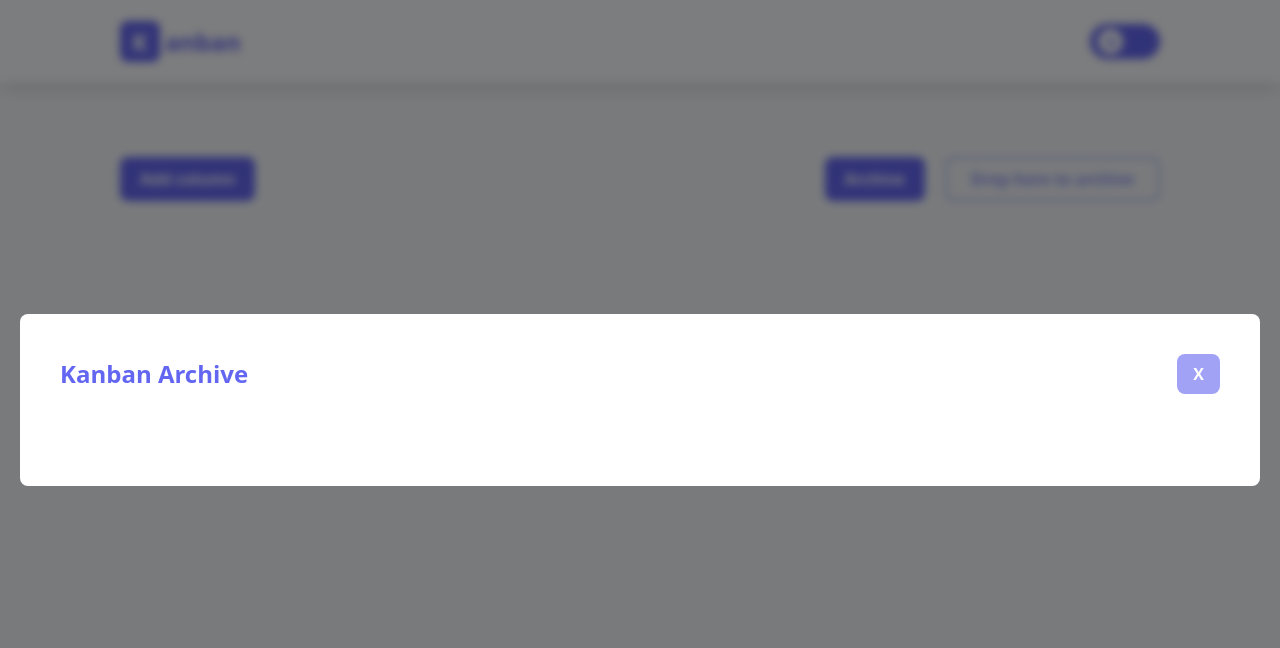
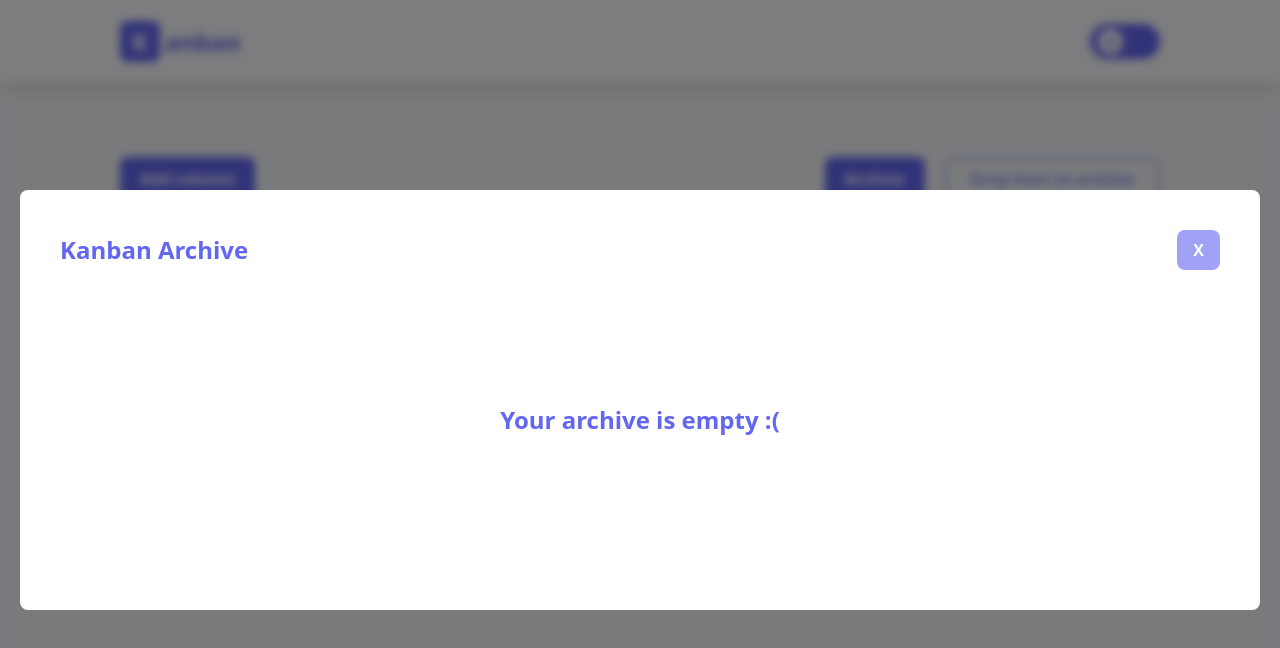
Before and after one commit to fleffy/kanban-board, a React (Vite) app: page / in a window 1280 px wide. Both pictures are taken after a click on the button "Archive". Shown: the top 648 px of the page. Built offline with nearby package versions, Linux system fonts and the light colour scheme.

Commit message:
some changes in archive

```diff
--- a/src/components/KanbanApp/Archive/ArchiveModal.jsx
+++ b/src/components/KanbanApp/Archive/ArchiveModal.jsx
@@ -25,10 +25,16 @@ export const ArchiveModal = ({ setOpenModal }) => {
 						X
 					</button>
 				</div>
-				<div className='flex overflow-auto pb-3 items-start pt-10'>
+				{kanbanData.archive.length === 0 ? (
+					<div className='flex overflow-auto justify-center min-h-[300px] items-center'>
+						<h2 className='text-2xl font-bold text-indigo-500 dark:text-white'>
+							Your archive is empty :(
+						</h2>
+					</div>
+				) : (
+					<div className='flex overflow-auto pb-3 items-start pt-10 min-h-[300px]'>
 						{kanbanData.archive.map((columnId) => {
 							const column = kanbanData.columns[columnId]
-
 							const tasks = column.tasksOrder.map(
 								(taskId) => kanbanData.tasks[taskId]
 							)
@@ -38,6 +44,7 @@ export const ArchiveModal = ({ setOpenModal }) => {
 							)
 						})}
 					</div>
+				)}
 			</div>
 		</div>
 	)
```
Lines whose indentation alone changed are shown as unchanged.
